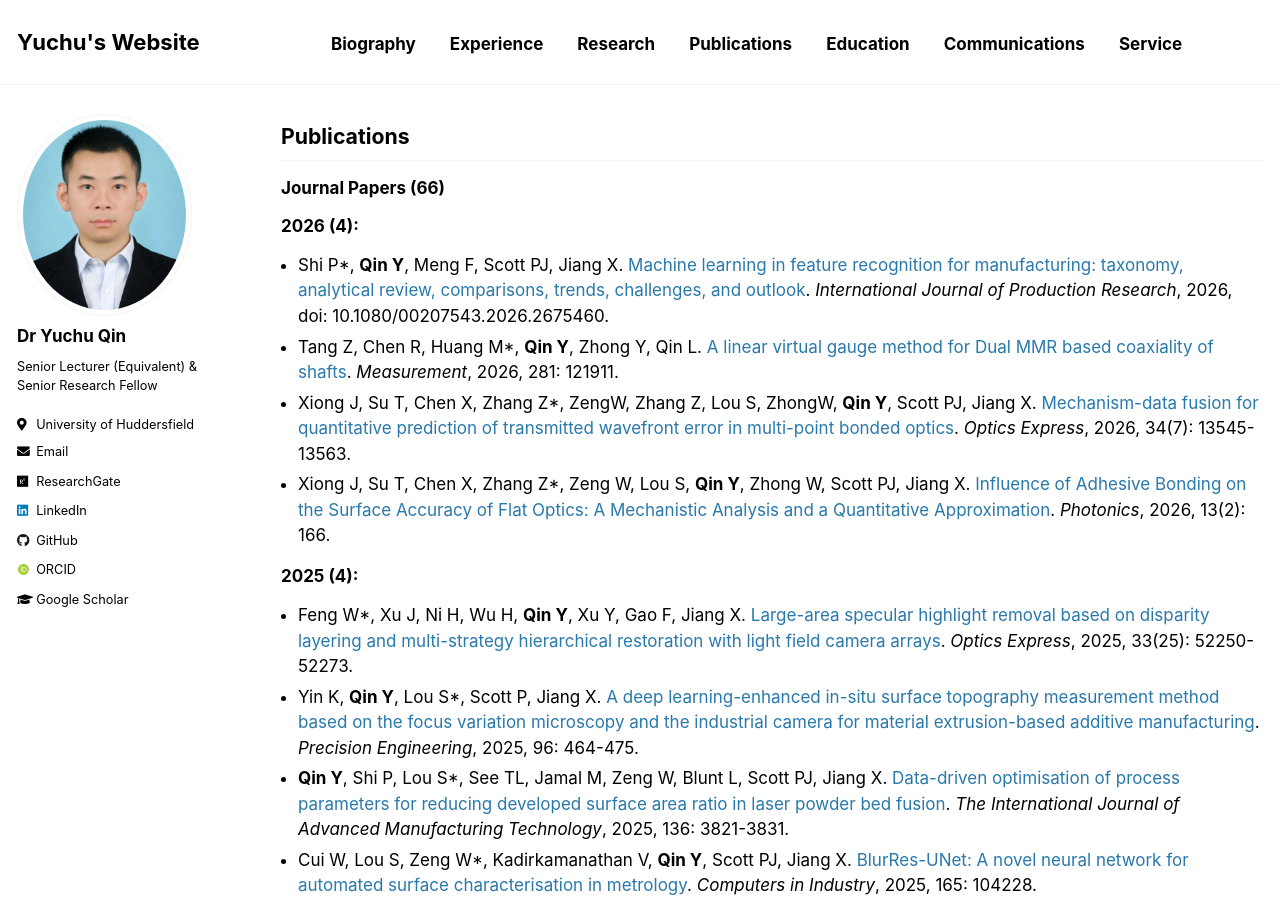
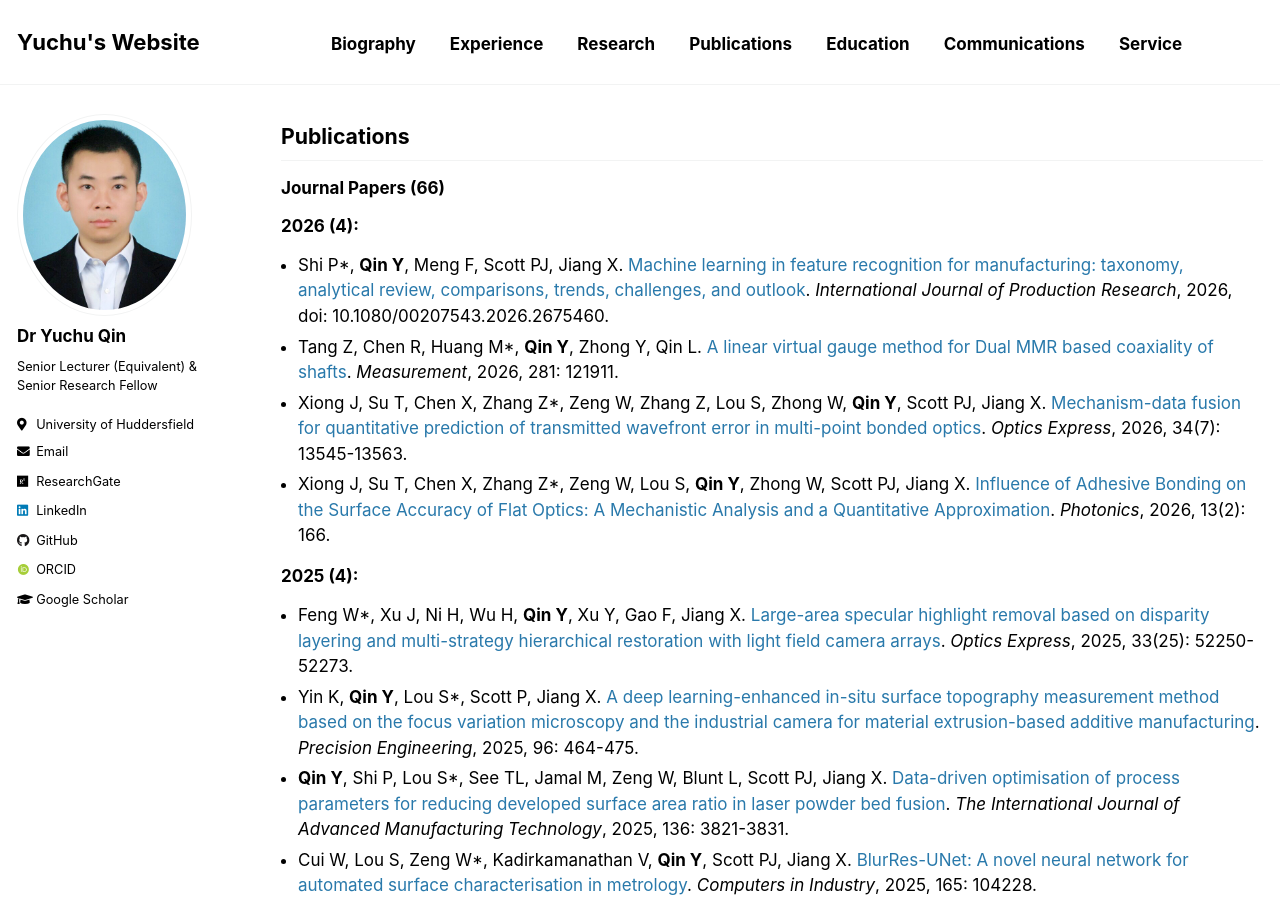
Before and after one commit to yuchu-qin/yuchu-qin.github.io, a Jekyll site: the page built from _pages/publications.md, in a window 1280 px wide and 900 px high. Built offline with Jekyll 4.4.1, drawn with Linux system fonts in a browser that asks for light colours; some web fonts are replaced; our own code applies the rules of GitHub Pages for plain Markdown files.

Commit message:
Update publications.md

```diff
--- a/_pages/publications.md
+++ b/_pages/publications.md
@@ -8,7 +8,7 @@ author_profile: true
 ### 2026 (4):
 - Shi P*, **Qin Y**, Meng F, Scott PJ, Jiang X. [Machine learning in feature recognition for manufacturing: taxonomy, analytical review, comparisons, trends, challenges, and outlook](https://www.tandfonline.com/doi/full/10.1080/00207543.2026.2675460). _International Journal of Production Research_, 2026, doi: 10.1080/00207543.2026.2675460.
 - Tang Z, Chen R, Huang M*, **Qin Y**, Zhong Y, Qin L. [A linear virtual gauge method for Dual MMR based coaxiality of shafts](https://www.sciencedirect.com/science/article/pii/S0263224126016209). _Measurement_, 2026, 281: 121911.
-- Xiong J, Su T, Chen X, Zhang Z*, ZengW, Zhang Z, Lou S, ZhongW, **Qin Y**, Scott PJ, Jiang X. [Mechanism-data fusion for quantitative prediction of transmitted wavefront error in multi-point bonded optics](https://opg.optica.org/oe/fulltext.cfm?uri=oe-34-7-13545). _Optics Express_, 2026, 34(7): 13545-13563.
+- Xiong J, Su T, Chen X, Zhang Z*, Zeng W, Zhang Z, Lou S, Zhong W, **Qin Y**, Scott PJ, Jiang X. [Mechanism-data fusion for quantitative prediction of transmitted wavefront error in multi-point bonded optics](https://opg.optica.org/oe/fulltext.cfm?uri=oe-34-7-13545). _Optics Express_, 2026, 34(7): 13545-13563.
 - Xiong J, Su T, Chen X, Zhang Z*, Zeng W, Lou S, **Qin Y**, Zhong W, Scott PJ, Jiang X. [Influence of Adhesive Bonding on the Surface Accuracy of Flat Optics: A Mechanistic Analysis and a Quantitative Approximation](https://www.mdpi.com/2304-6732/13/2/166). _Photonics_, 2026, 13(2): 166.
 
 ### 2025 (4):
```
